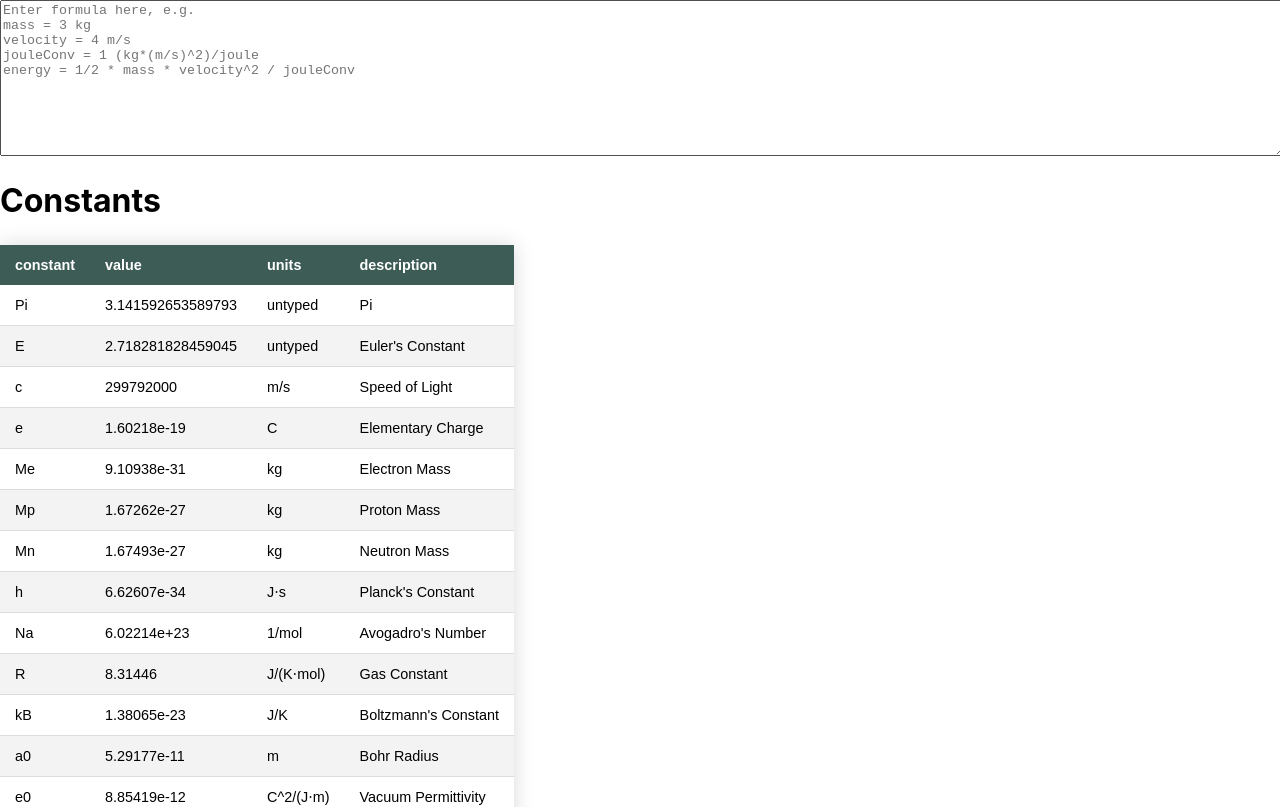
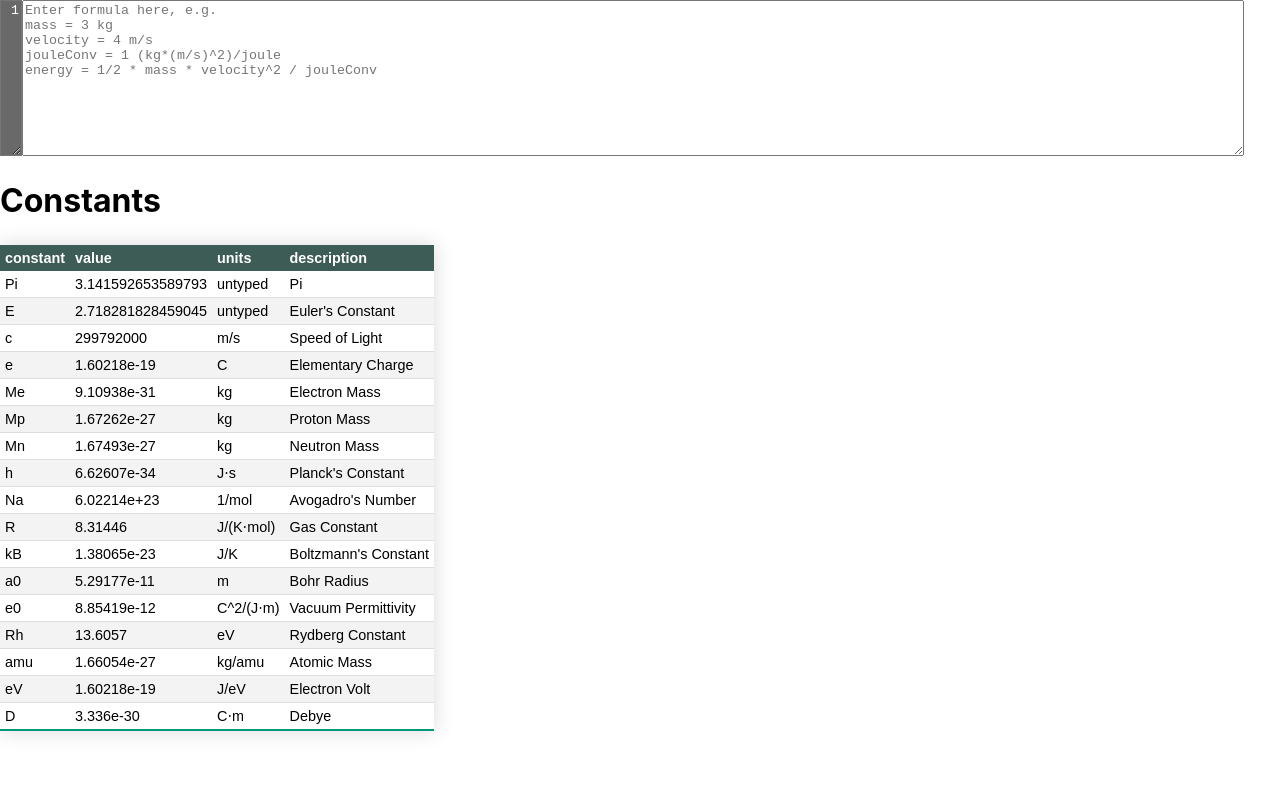
Before and after one commit to smedberg/sci-calc, a React (Create React App) app: page / in a window 1280 px wide. Shown: the top 807 px of the page. Built offline with nearby package versions, Linux system fonts and the light colour scheme.

Commit message:
More formatting

```diff
--- a/src/ConstantsDisplay.css
+++ b/src/ConstantsDisplay.css
@@ -15,7 +15,7 @@
 
 #constants th,
 #constants td {
-    padding: 12px 15px;
+    padding: 5px;
 }
 
 #constants tbody tr {
--- a/src/FormulaInput.css
+++ b/src/FormulaInput.css
@@ -1,3 +1,12 @@
+.LineNumbering {
+	overflow-y: hidden;
+	background-color: rgb(105,105,105);
+	color: white;
+	text-align: right;
+	vertical-align:top
+}
+
 .FormulaInput {
-	width: 100%;
+	width: 95%;
+	resize: vertical;
 }
--- a/src/FormulaInput.js
+++ b/src/FormulaInput.js
@@ -7,18 +7,61 @@ class FormulaInput extends React.Component {
     this.state = {
       onChange: props.onChange
     };
+    this.onTextChange = this.onTextChange.bind(this);
+    this.onScrollChange = this.onScrollChange.bind(this);
+    this.onMouseUp = this.onMouseUp.bind(this);
+
+    this.lineNumberingRef= React.createRef();
+    this.formulaRef= React.createRef();
+  }
+
+  onTextChange(event) {
+    this.state.onChange(event.target.value);
+  }
+
+  onScrollChange() {
+    this.lineNumberingRef.current.scrollTop = this.formulaRef.current.scrollTop;
+  }
+
+  onMouseUp(event) {
+    this.lineNumberingRef.current.style.height = event.target.clientHeight + 'px';
   }
 
   render() {
+    let numLines = this.props.formula.split(/\r|\r\n|\n/).length;
+    const counts = [];
+    for (let i = 0; i < numLines; i++) {
+      counts.push((i + 1).toString());
+    }
+    let countsText = counts.join('\n');
+
     return (
-        <textarea
-          value={this.props.formula}
-          onChange={e => this.state.onChange(e.target.value)}
-          className="FormulaInput"
-          placeholder="Enter formula here, e.g.&#10;mass = 3 kg&#10;velocity = 4 m/s&#10;jouleConv = 1 (kg*(m/s)^2)/joule&#10;energy = 1/2 * mass * velocity^2 / jouleConv"
-          rows="10"
-          data-testid="formula-text-area">
-        </textarea>
+        <span>
+          <textarea
+            value={countsText}
+            className="LineNumbering"
+            rows="10"
+            cols="2"
+            wrap="off"
+            readOnly
+            ref={this.lineNumberingRef} />
+          <textarea
+            value={this.props.formula}
+            onChange={e => this.onTextChange(e)}
+            onScroll={e => this.onScrollChange(e)}
+            onMouseUp={e => this.onMouseUp(e)}
+            className="FormulaInput"
+            placeholder="Enter formula here, e.g.&#10;mass = 3 kg&#10;velocity = 4 m/s&#10;jouleConv = 1 (kg*(m/s)^2)/joule&#10;energy = 1/2 * mass * velocity^2 / jouleConv"
+            rows="10"
+            nowrap="nowrap"
+            autocomplete="off"
+            autocorrect="off"
+            autocapitalize="off"
+            spellcheck="false"
+            wrap="off"
+            data-testid="formula-text-area"
+            ref={this.formulaRef} />
+        </span>
     );
   }
 }
--- a/src/ResultsDisplay.css
+++ b/src/ResultsDisplay.css
@@ -1,3 +1,31 @@
-.Result {
-	width:  100%;
+#results table {
+    border-collapse: collapse;
+    margin: 25px 0;
+    font-size: 0.9em;
+    font-family: sans-serif;
+    min-width: 400px;
+    box-shadow: 0 0 20px rgba(0, 0, 0, 0.15);
 }
+
+#results thead tr {
+    background-color: #00cca3;
+    color: #ffffff;
+    text-align: left;
+}
+
+#results th,
+#results td {
+    padding: 5px;
+}
+
+#results tbody tr {
+    border-bottom: 1px solid #dddddd;
+}
+
+#results tbody tr:nth-of-type(even) {
+    background-color: #f3f3f3;
+}
+
+#results tbody tr:last-of-type {
+    border-bottom: 2px solid #009879;
+}
--- a/src/ResultsDisplay.js
+++ b/src/ResultsDisplay.js
@@ -8,9 +8,9 @@ class ResultDisplay extends React.Component {
       resultValue = resultValue.toExponential();
     }
     return (
-        <li className="Result" data-testid="result-display-area">
-          {resultValue} {this.props.units}
-        </li>
+        <tr className="Result">
+          <td>{this.props.index + 1}</td><td>{resultValue}</td><td>{this.props.units}</td>
+        </tr>
     );
   }
 }
@@ -23,19 +23,24 @@ class ResultsDisplay extends React.Component {
       return (<span />);
     }
 
-    const display = [];
+    const resultsDisplays = [];
 
     for (let i = 0; i < results.length; i++) {
-      display.push(<ResultDisplay resultValue={results[i][0]} units={results[i][1]} key={i}/>);
+      resultsDisplays.push(<ResultDisplay index={i} resultValue={results[i][0]} units={results[i][1]} key={i}/>);
     }
 
 
     return (
-      <div data-testid="results-display-area">
-        <h1>Calculations</h1>
-        <ul>
-          {display}
-        </ul>
+      <div  id='results' data-testid="results-display-area">
+        <h1>Results</h1>
+        <table>
+          <thead><tr>
+            <th>row</th><th>value</th><th>units</th>
+          </tr></thead>
+          <tbody>
+            {resultsDisplays}
+          </tbody>
+        </table>
       </div>
     );
   }
--- a/src/VariablesDisplay.css
+++ b/src/VariablesDisplay.css
@@ -15,7 +15,7 @@
 
 #variables th,
 #variables td {
-    padding: 12px 15px;
+    padding: 5px;
 }
 
 #variables tbody tr {
```
Also changed, not shown: 1 other file (tests, documents, lock files or other folders).
